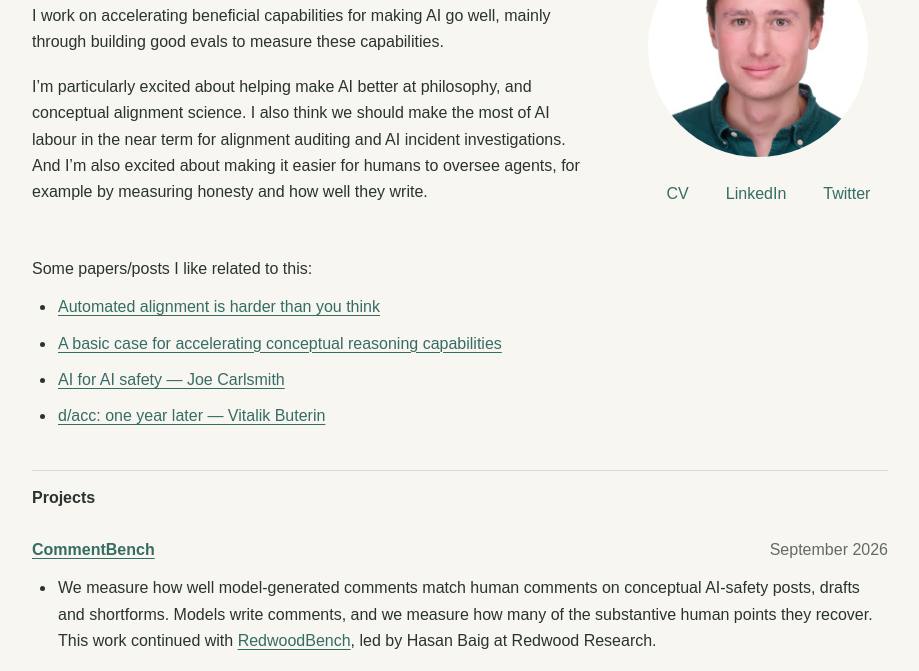
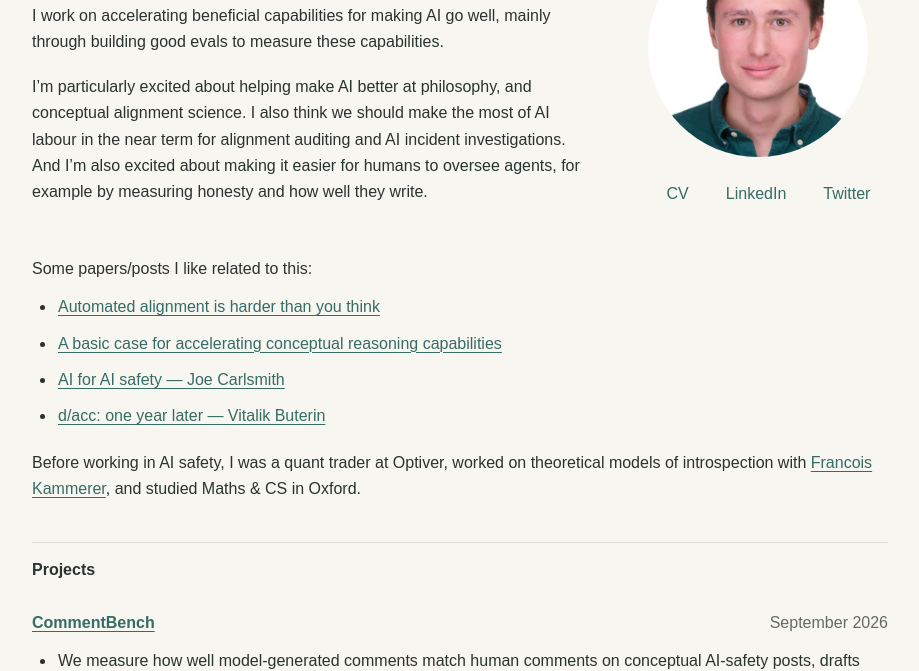
Before and after one commit to oscar-gilg/oscar-gilg.github.io, an Astro site: page / in a window 1280 px wide. Shown: the part 131-802 px from the top of the page, without its empty margins (180-1099 px from the left). Built offline with nearby package versions, Linux system fonts and the light colour scheme; Astro itself is replaced by a stand-in of ours; some icons are missing.

Commit message:
Sync previous-work line from canonical website Doc

```diff
--- a/src/pages/index.astro
+++ b/src/pages/index.astro
@@ -44,6 +44,7 @@ import profile from "@/assets/profile.jpg";
 <li><a href="https://joecarlsmith.com/2025/03/14/ai-for-ai-safety/">AI for AI safety — Joe Carlsmith</a></li>
 <li><a href="https://vitalik.eth.limo/general/2025/01/05/dacc2.html">d/acc: one year later — Vitalik Buterin</a></li>
 </ul>
+<p>Before working in AI safety, I was a quant trader at Optiver, worked on theoretical models of introspection with <a href="https://www.francoiskammerer.com/">Francois Kammerer</a>, and studied Maths &amp; CS in Oxford.</p>
 <h2>Projects</h2>
 <div class="project-heading"><h3><a href="https://www.lesswrong.com/posts/WbmAqtfkrCqRHxAGh/commentbench-can-models-match-human-comments-on-ai-safety">CommentBench</a></h3><span class="date">September 2026</span></div>
 <ul>
```
